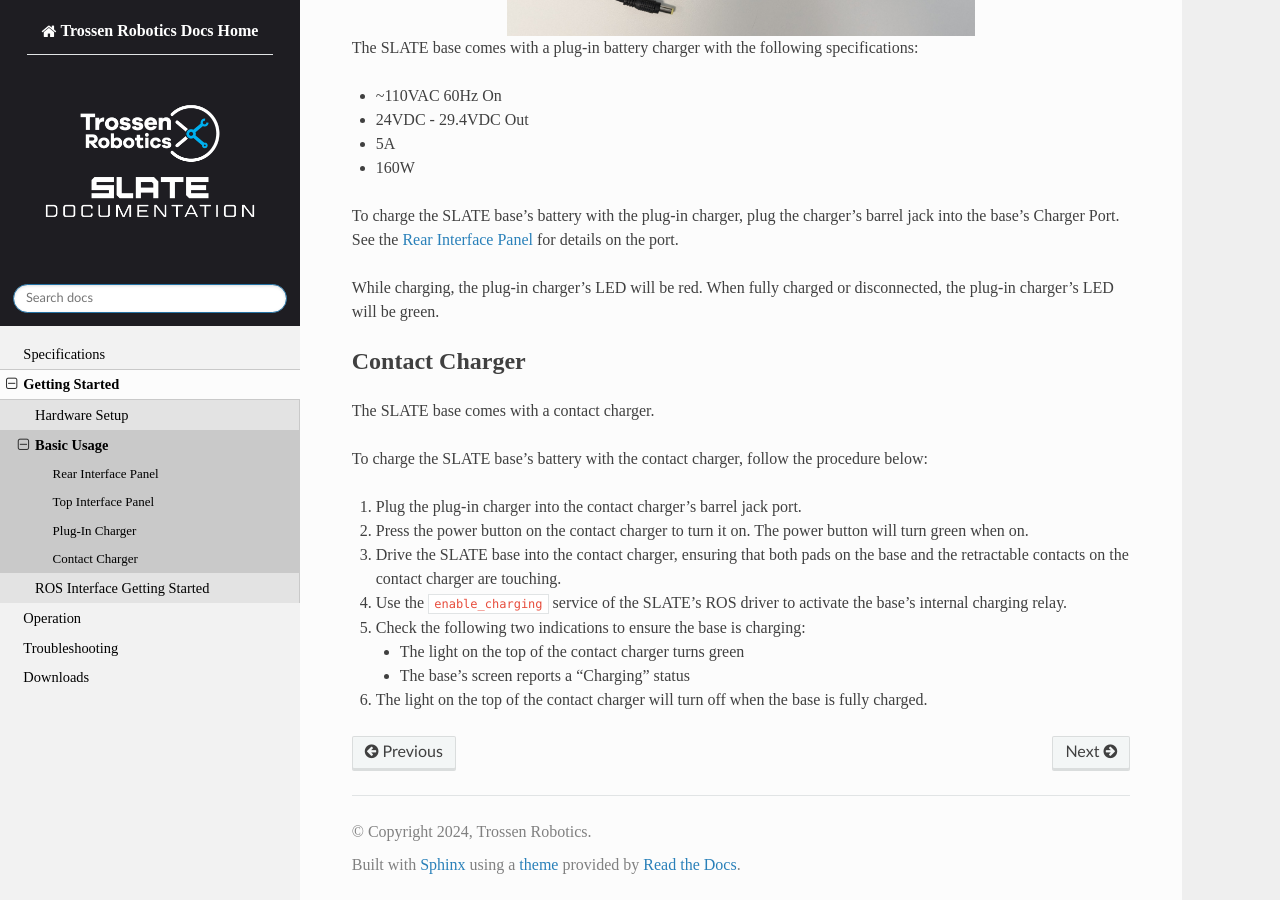
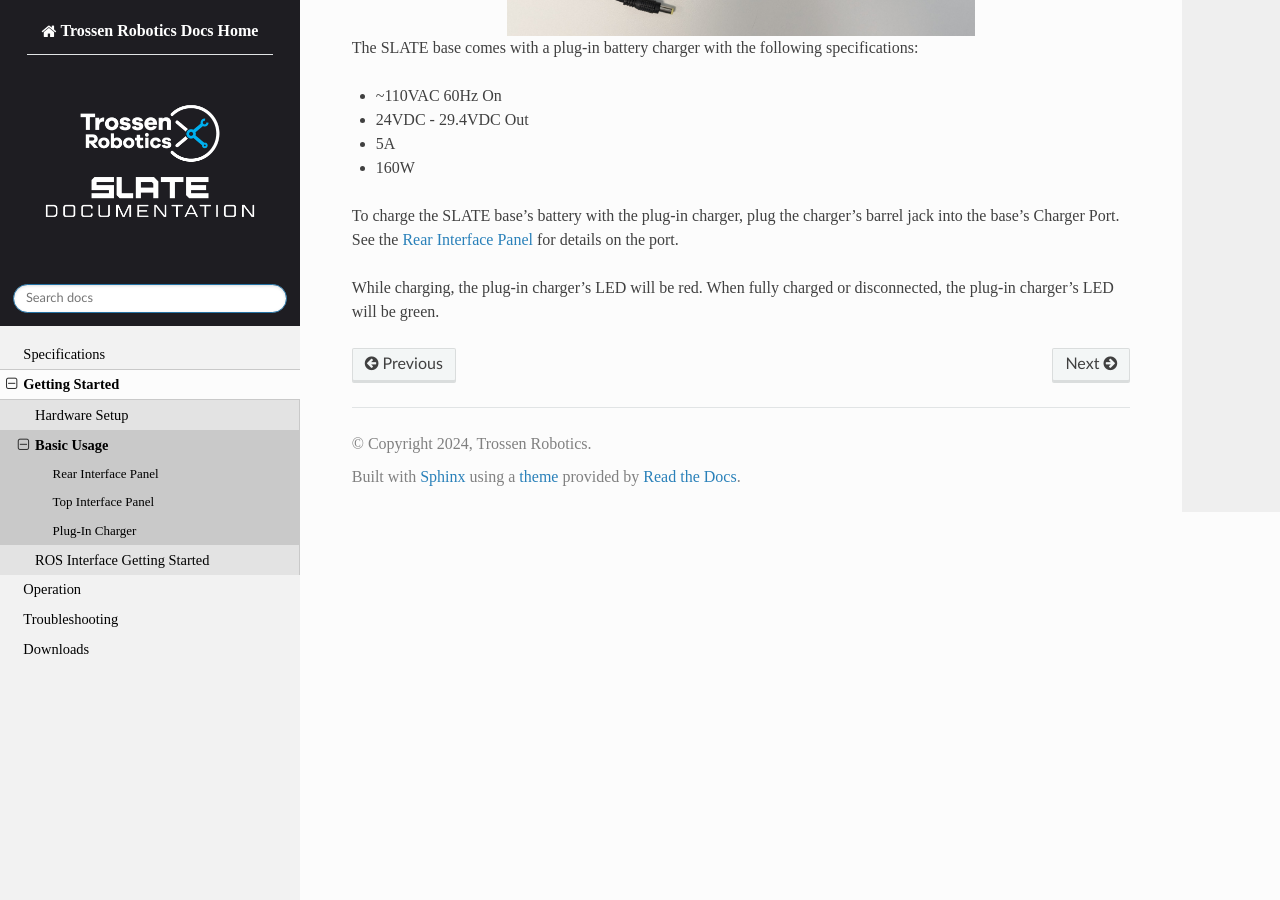
Before and after one commit to TrossenRobotics/slate_docs, a Sphinx documentation site: the page built from docs/getting_started/basic_usage.rst, in a window 1280 px wide and 900 px high, scrolled down 1523 px. Built offline with Sphinx 7.4.7 and the Read the Docs theme 2.0.0, drawn with Linux system fonts in a browser that asks for light colours; some web fonts are replaced.

Commit message:
Remove charing pile

```diff
--- a/docs/getting_started/basic_usage.rst
+++ b/docs/getting_started/basic_usage.rst
@@ -72,22 +72,3 @@
 
 While charging, the plug-in charger's LED will be red.
 When fully charged or disconnected, the plug-in charger's LED will be green.
-
-Contact Charger
-===============
-
-The SLATE base comes with a contact charger.
-
-To charge the SLATE base's battery with the contact charger, follow the procedure below:
-
-#.  Plug the plug-in charger into the contact charger's barrel jack port.
-#.  Press the power button on the contact charger to turn it on.
-    The power button will turn green when on.
-#.  Drive the SLATE base into the contact charger, ensuring that both pads on the base and the retractable contacts on the contact charger are touching.
-#.  Use the ``enable_charging`` service of the SLATE's ROS driver to activate the base's internal charging relay.
-#.  Check the following two indications to ensure the base is charging:
-
-    * The light on the top of the contact charger turns green
-    * The base's screen reports a "Charging" status
-
-#.  The light on the top of the contact charger will turn off when the base is fully charged.
--- a/docs/specifications.rst
+++ b/docs/specifications.rst
@@ -8,7 +8,6 @@
 * 1x SLATE Robot
 * 1x Remote Controller
 * 1x Charging Plug
-* 1x Contact Charger
 * 1x Male-to-Male USB Type-A 3.0
 * 1x Aviation Plug to Screw Terminated VBAT, 12V
 
```
